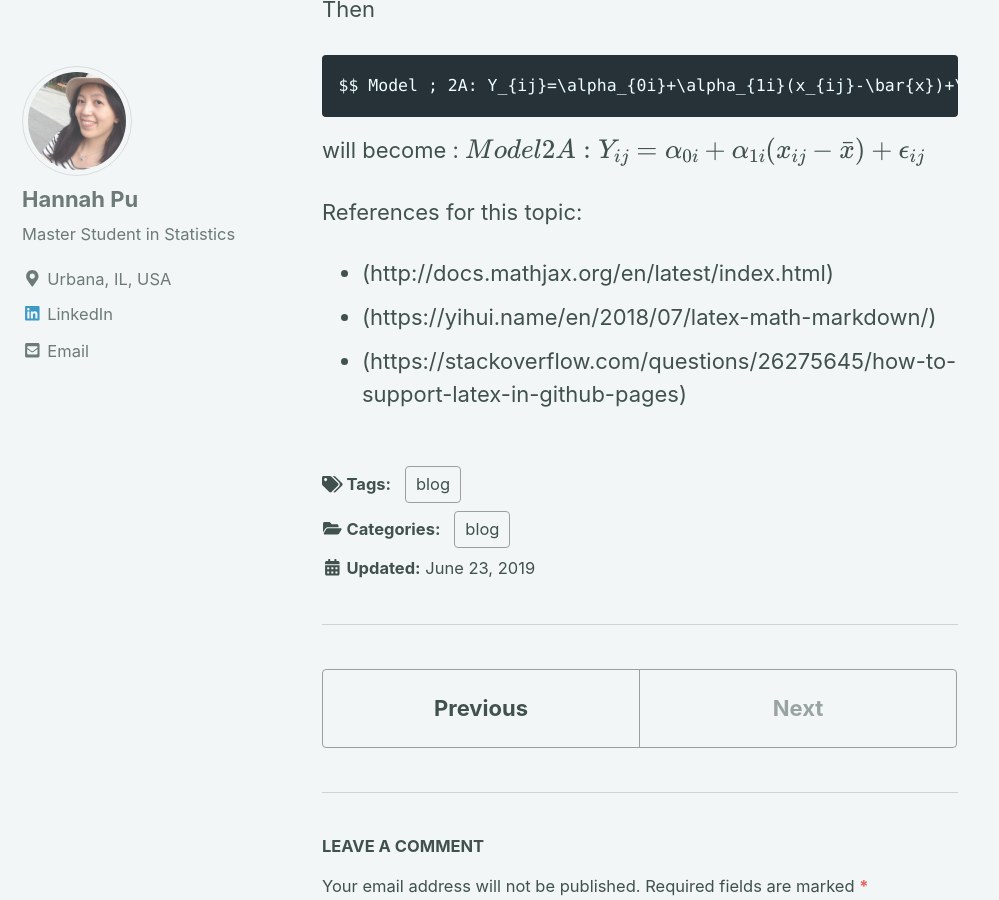
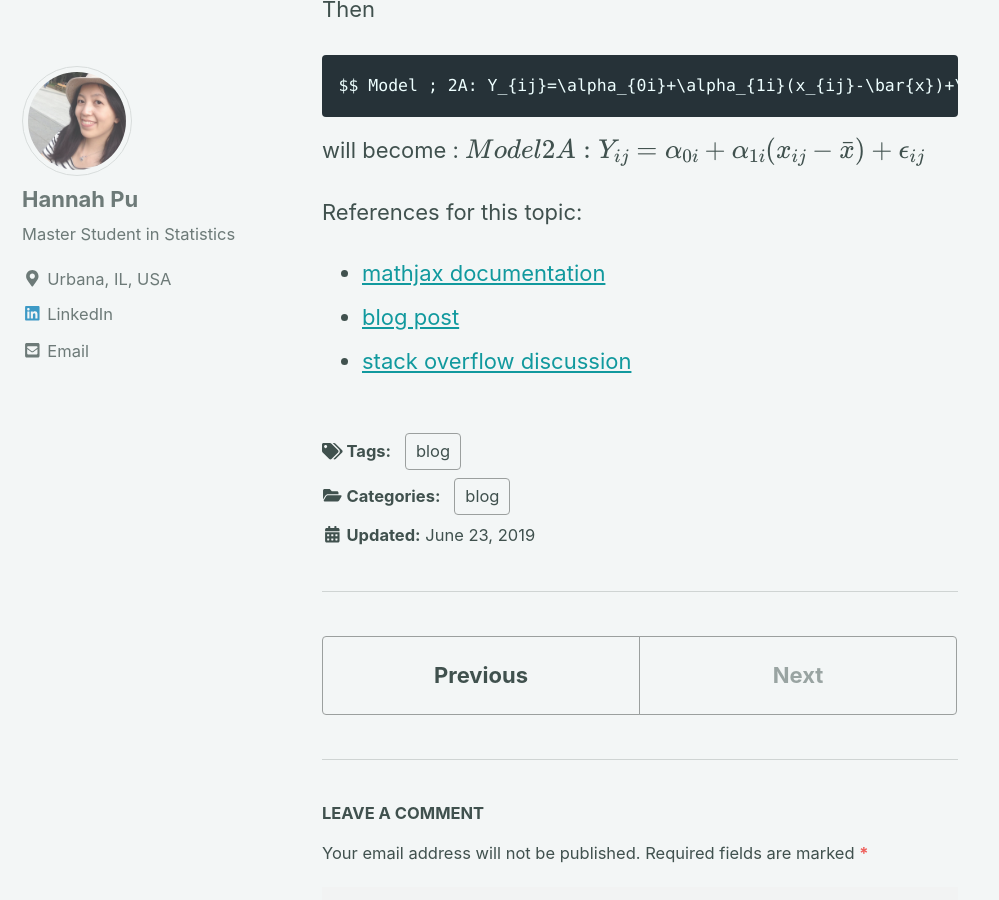
Before and after one commit to hannahpu/hannahpu.github.io, a Jekyll site: the page built from _posts/2019-06-23-latex.md, in a window 1280 px wide and 900 px high, scrolled down 766 px. Shown: the whole window, without its empty margins (0-999 px from the left). Built offline with Jekyll 4.4.1, drawn with Linux system fonts in a browser that asks for light colours; cached includes are drawn as plain includes; nearby versions of some CDN libraries; formulas are drawn with MathJax 3.

Commit message:
Update 2019-06-23-latex.md

```diff
--- a/_posts/2019-06-23-latex.md
+++ b/_posts/2019-06-23-latex.md
@@ -32,6 +32,6 @@ will become : $$ Model 2A: Y_{ij}=\alpha_{0i}+\alpha_{1i}(x_{ij}-\bar{x})+\epsil
 
 References for this topic:
 
-* (http://docs.mathjax.org/en/latest/index.html)
-* (https://yihui.name/en/2018/07/latex-math-markdown/)
-* (https://stackoverflow.com/questions/26275645/how-to-support-latex-in-github-pages)
+* [mathjax documentation](http://docs.mathjax.org/en/latest/index.html)
+* [blog post](https://yihui.name/en/2018/07/latex-math-markdown/)
+* [stack overflow discussion](https://stackoverflow.com/questions/26275645/how-to-support-latex-in-github-pages)
```
